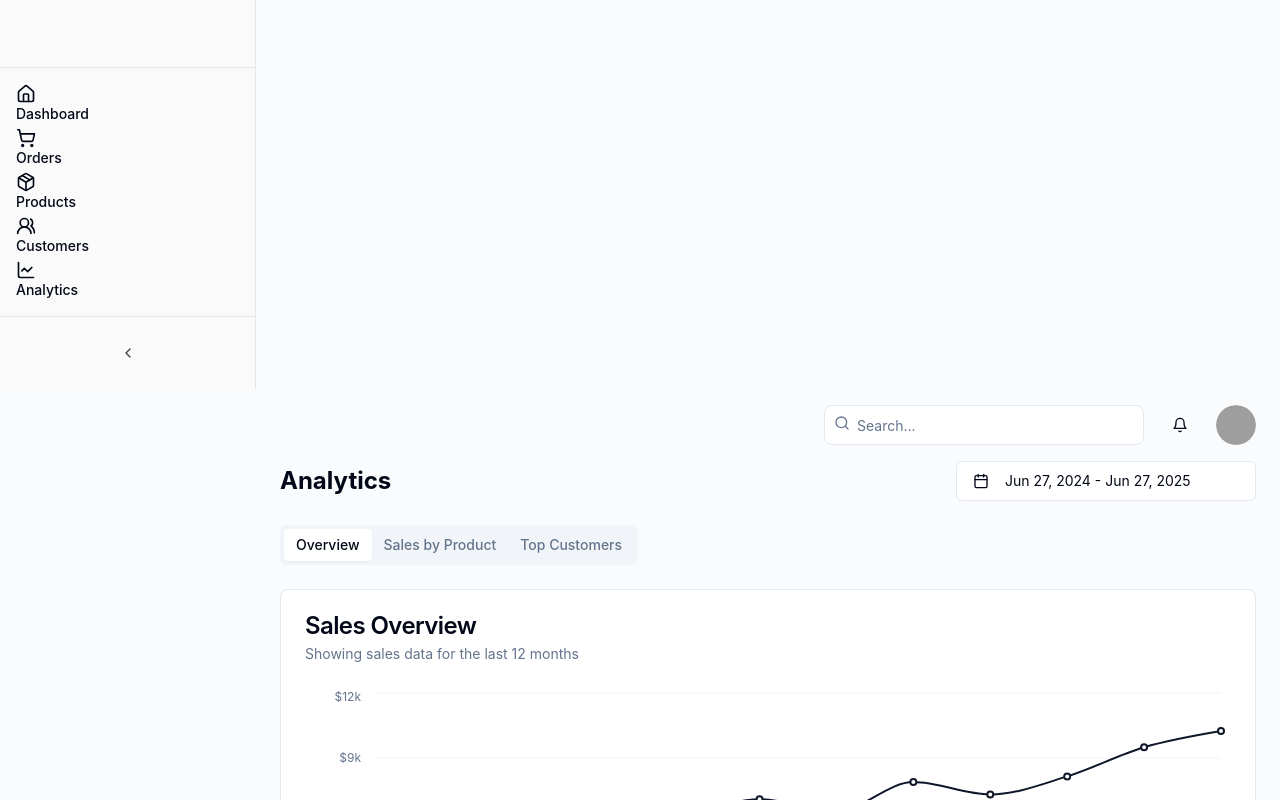
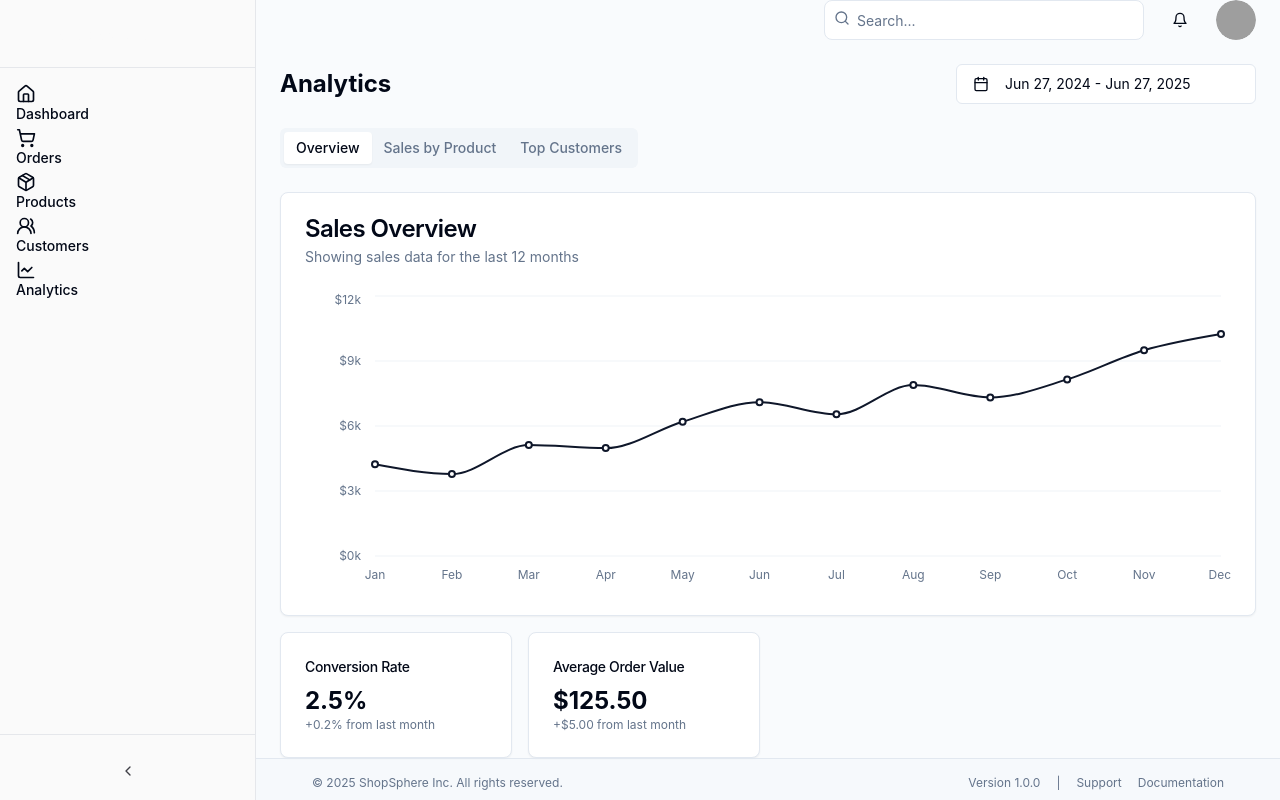
Before and after one commit to SadiqNaizam/mlo-a774-65fc, a React (Vite) app: page /analytics in a window 1280 px wide. Shown: the top 800 px of the page. Built offline with nearby package versions, Linux system fonts and the light colour scheme; grey boxes are pictures that could not be loaded.

Commit message:
Updated code files via regeneration: Analytics.tsx

```diff
--- a/src/pages/Analytics.tsx
+++ b/src/pages/Analytics.tsx
@@ -42,6 +42,7 @@ const customersData = [
 
 const Analytics = () => {
   console.log('Analytics page loaded');
+  const [isCollapsed, setIsCollapsed] = useState(false);
 
   const [date, setDate] = useState<DateRange | undefined>({
     from: new Date(new Date().setFullYear(new Date().getFullYear() - 1)),
@@ -49,12 +50,15 @@ const Analytics = () => {
   });
 
   return (
-    <div className="flex min-h-screen w-full flex-col bg-muted/40">
-      <LeftSidebar />
-      <div className="flex flex-col sm:gap-4 sm:py-4 sm:pl-14 md:pl-20 lg:pl-64">
+    <div className="flex min-h-screen w-full bg-muted/40">
+      <LeftSidebar
+        isCollapsed={isCollapsed}
+        toggleSidebar={() => setIsCollapsed(prev => !prev)}
+      />
+      <div className="flex flex-col flex-1 overflow-auto">
         <Header />
-        <main className="flex-1 p-4 sm:px-6 sm:py-0 md:gap-8 overflow-auto">
-          <div className="flex items-center justify-between mb-6">
+        <main className="flex-1 p-4 sm:px-6 sm:py-0 md:gap-8">
+          <div className="flex items-center justify-between my-6">
             <h1 className="text-2xl font-bold">Analytics</h1>
             <div className="flex items-center gap-2">
                 <Popover>
@@ -149,7 +153,7 @@ const Analytics = () => {
                           <TableCell className="text-right">{product.sales}</TableCell>
                           <TableCell className="text-right">${product.revenue.toLocaleString()}</TableCell>
                         </TableRow>
-                      ))}
+                      ))}\
                     </TableBody>
                   </Table>
                 </CardContent>
@@ -179,7 +183,7 @@ const Analytics = () => {
                           <TableCell className="text-right">{customer.orders}</TableCell>
                           <TableCell className="text-right">${customer.totalSpent.toLocaleString()}</TableCell>
                         </TableRow>
-                      ))}
+                      ))}\
                     </TableBody>
                   </Table>
                 </CardContent>
```
